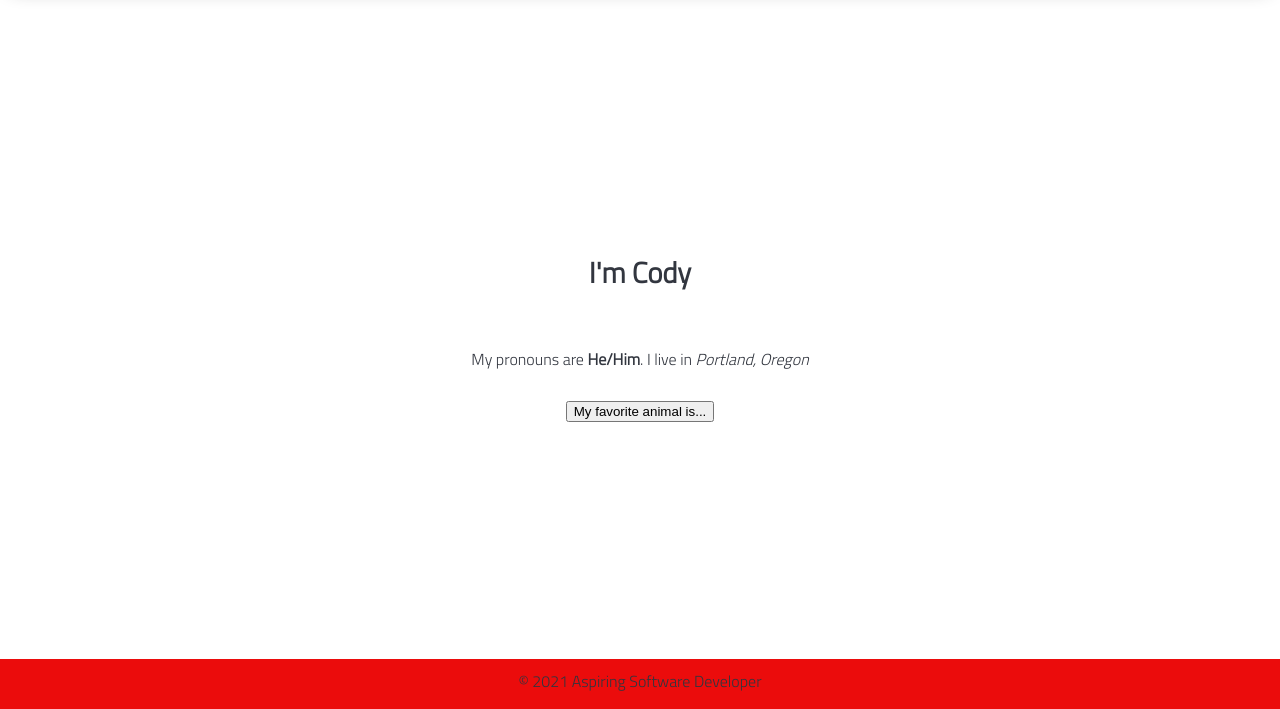
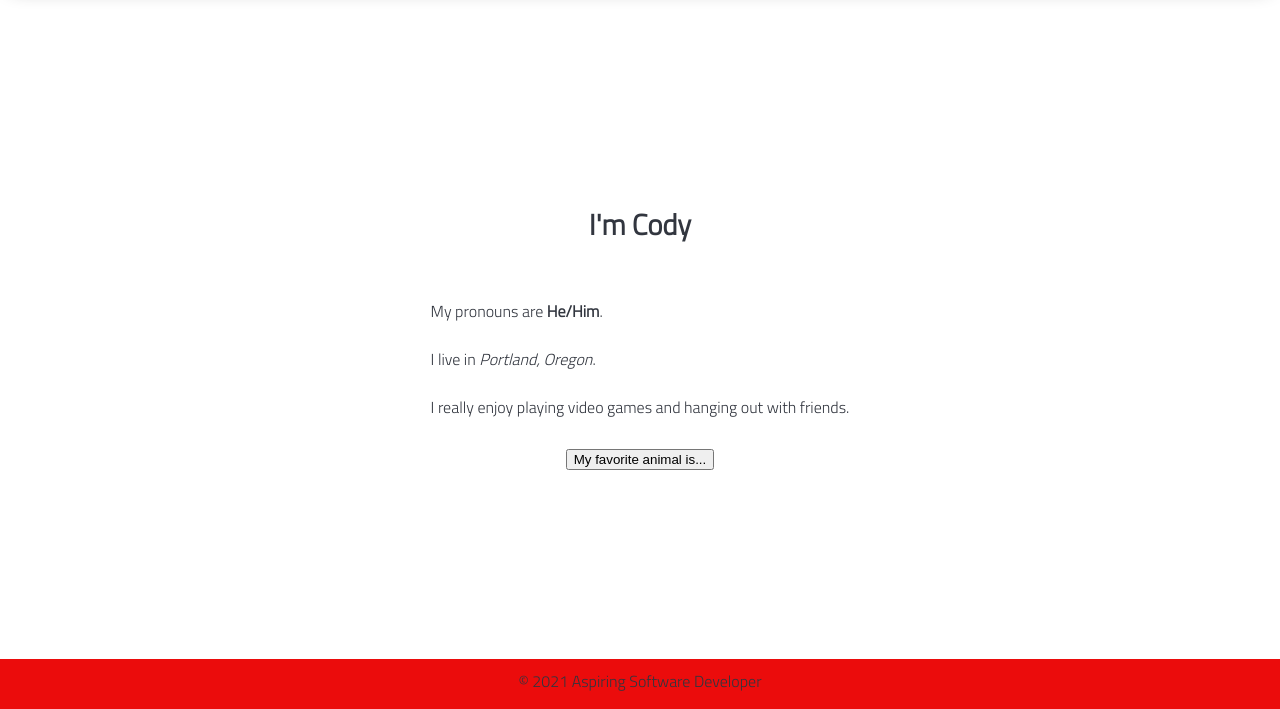
Before and after one commit to Cody-Wise/about-me-js-demo, a plain HTML site: page index.html in a window 1280 px wide. Shown: the part 91-800 px from the top of the page. Drawn offline with Linux system fonts and the light colour scheme.

```diff
--- a/index.html
+++ b/index.html
@@ -24,7 +24,7 @@
             <section>
                 <h2>I'm Cody</h2>
 <p>
-My pronouns are <span class="bold">He/Him</span>. I live in <span class="italics">Portland, Oregon</span>
+My pronouns are <span class="bold">He/Him</span>. <br><br>I live in <span class="italics">Portland, Oregon</span>. <br><br> I really enjoy playing video games and hanging out with friends.
 
 </p>
 
```
Also changed, not shown: app.js (line endings or trailing spaces), assets/wireframe.jpg.
